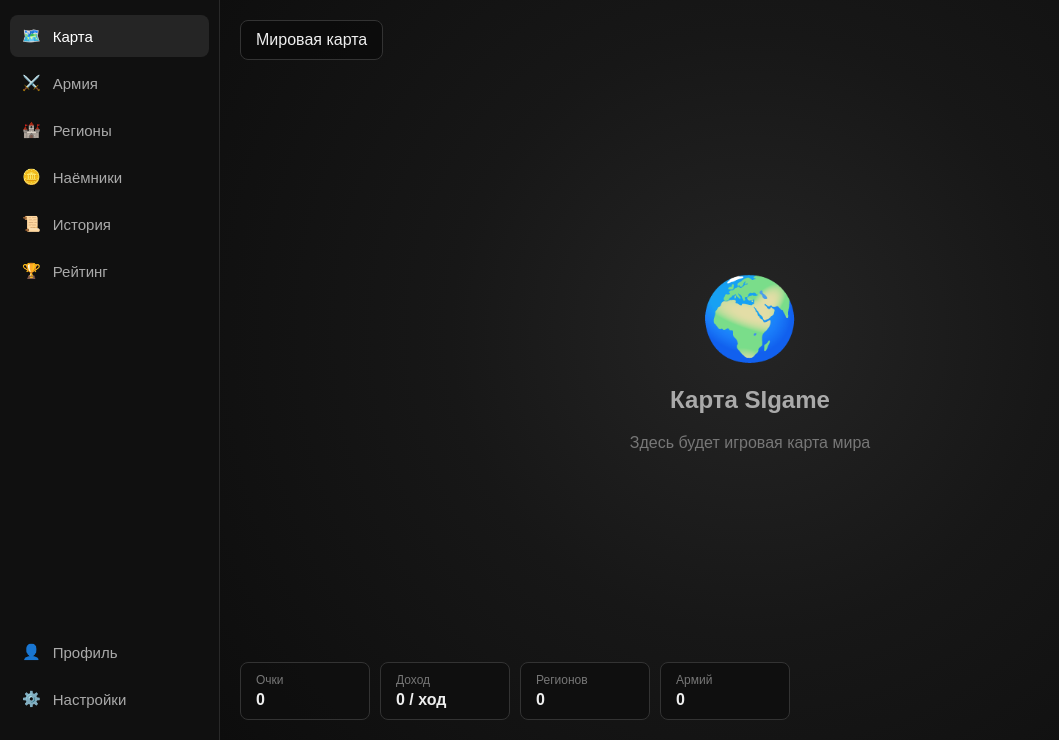
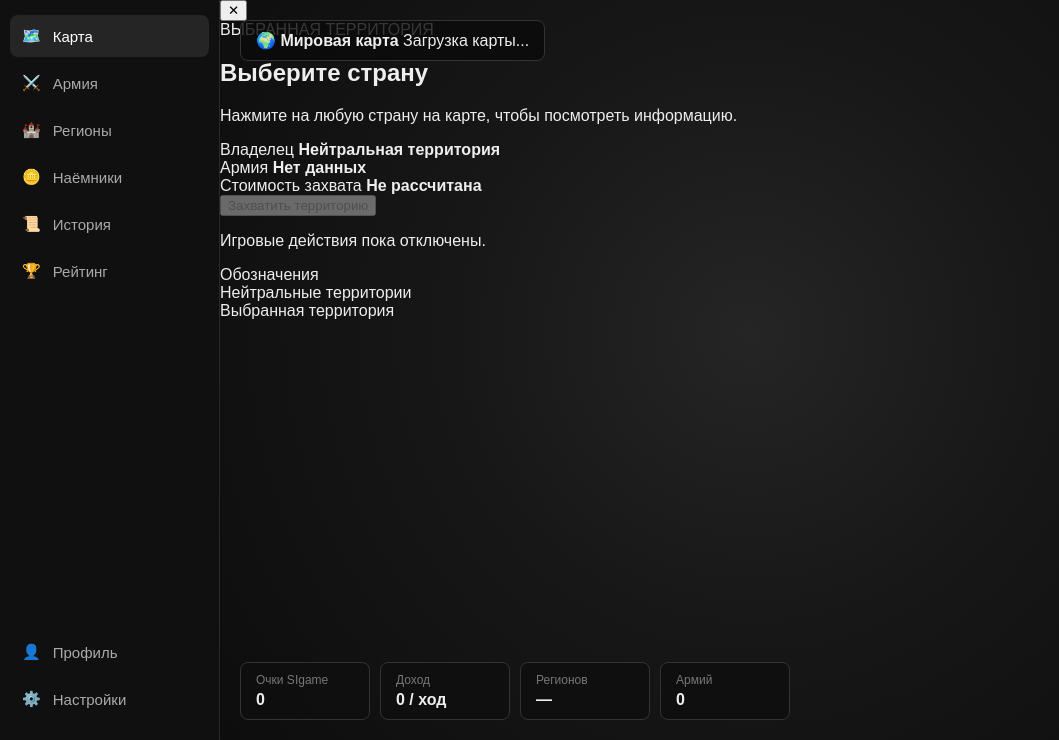
Before and after one commit to herrjase/Triviasig, a Flask app: page / in a window 1280 px wide. Shown: the part 60-800 px from the top of the page, without its empty margins (0-1059 px from the left). Run offline with Flask 3, Linux system fonts and the light colour scheme.

Commit message:
Update index.html

```diff
--- a/templates/index.html
+++ b/templates/index.html
@@ -3,82 +3,198 @@
 <head>
     <meta charset="UTF-8">
     <meta name="viewport" content="width=device-width, initial-scale=1.0">
-<title>SIgame — Карта</title>
-<link rel="stylesheet" href="{{ url_for('static', filename='css/style.css') }}">
+
+    <title>SIgame — Карта мира</title>
+
+    <link
+        rel="stylesheet"
+        href="{{ url_for('static', filename='css/style.css') }}"
+    >
+
+    <!-- Библиотека интерактивных карт Leaflet -->
+    <link
+        rel="stylesheet"
+        href="https://unpkg.com/leaflet@1.9.4/dist/leaflet.css"
+    >
 </head>
+
 <body>
+
 <div class="app">
+
+    <!-- Верхняя панель -->
     <header class="topbar">
+
         <div class="logo">
             ⚔ <span>SIgame</span>
         </div>
+
         <div class="turn-info">
             Ход <b>1</b>
         </div>
-<button class="login-button">
+
+        <button class="login-button" id="login-button">
             Войти через Discord
         </button>
+
     </header>
+
+
+    <!-- Боковое меню -->
     <aside class="sidebar">
+
         <button class="menu-item active">
             🗺️ <span>Карта</span>
         </button>
+
         <button class="menu-item" onclick="location.href='/army'">
             ⚔️ <span>Армия</span>
         </button>
+
         <button class="menu-item" onclick="location.href='/regions'">
             🏰 <span>Регионы</span>
         </button>
+
         <button class="menu-item" onclick="location.href='/mercenaries'">
             🪙 <span>Наёмники</span>
         </button>
+
         <button class="menu-item" onclick="location.href='/history'">
             📜 <span>История</span>
         </button>
+
         <button class="menu-item" onclick="location.href='/rating'">
             🏆 <span>Рейтинг</span>
         </button>
+
         <div class="sidebar-bottom">
+
             <button class="menu-item" onclick="location.href='/profile'">
                 👤 <span>Профиль</span>
             </button>
+
             <button class="menu-item" onclick="location.href='/settings'">
                 ⚙️ <span>Настройки</span>
             </button>
+
         </div>
+
     </aside>
+
+
+    <!-- Основная область -->
     <main class="main">
-<div class="map">
+
+        <section class="map">
+
             <div class="map-title">
-Мировая карта
+                <strong>🌍 Мировая карта</strong>
+                <span id="map-status">Загрузка карты...</span>
             </div>
-<div class="map-placeholder">
-<div class="map-icon">🌍</div>
-<h2>Карта SIgame</h2>
-<p>
-Здесь будет игровая карта мира
+
+            <!-- Здесь отображается настоящая карта -->
+            <div id="world-map"></div>
+
+            <!-- Информация о выбранной стране -->
+            <section class="region-panel" id="region-panel">
+
+                <button
+                    class="close-panel"
+                    id="close-panel"
+                    aria-label="Закрыть информацию"
+                >✕</button>
+
+                <div class="region-label">ВЫБРАННАЯ ТЕРРИТОРИЯ</div>
+
+                <h2 id="region-name">Выберите страну</h2>
+
+                <p id="region-description">
+                    Нажмите на любую страну на карте, чтобы посмотреть информацию.
                 </p>
+
+                <div class="region-divider"></div>
+
+                <div class="region-stat">
+                    <span>Владелец</span>
+                    <b id="region-owner">Нейтральная территория</b>
                 </div>
+
+                <div class="region-stat">
+                    <span>Армия</span>
+                    <b id="region-army">Нет данных</b>
                 </div>
+
+                <div class="region-stat">
+                    <span>Стоимость захвата</span>
+                    <b id="region-price">Не рассчитана</b>
+                </div>
+
+                <button class="capture-button" id="capture-button" disabled>
+                    Захватить территорию
+                </button>
+
+                <p class="panel-note">
+                    Игровые действия пока отключены.
+                </p>
+
+            </section>
+
+
+            <!-- Легенда карты -->
+            <div class="map-legend">
+
+                <div class="legend-title">Обозначения</div>
+
+                <div class="legend-item">
+                    <span class="legend-dot neutral"></span>
+                    Нейтральные территории
+                </div>
+
+                <div class="legend-item">
+                    <span class="legend-dot selected"></span>
+                    Выбранная территория
+                </div>
+
+            </div>
+
+        </section>
+
+
+        <!-- Нижняя панель статистики -->
         <div class="bottom-panel">
+
             <div class="stat">
-<span>Очки</span><b>0</b>
+                <span>Очки SIgame</span>
+                <b>0</b>
             </div>
+
             <div class="stat">
                 <span>Доход</span>
                 <b>0 / ход</b>
             </div>
+
             <div class="stat">
                 <span>Регионов</span>
-<b>0</b>
+                <b id="regions-count">—</b>
             </div>
+
             <div class="stat">
                 <span>Армий</span>
                 <b>0</b>
             </div>
+
         </div>
+
     </main>
+
 </div>
+
+
+<!-- Leaflet -->
+<script src="https://unpkg.com/leaflet@1.9.4/dist/leaflet.js"></script>
+
+<!-- Логика карты SIgame -->
 <script src="{{ url_for('static', filename='js/main.js') }}"></script>
+
 </body>
 </html>
```
Lines whose indentation alone changed are shown as unchanged.
